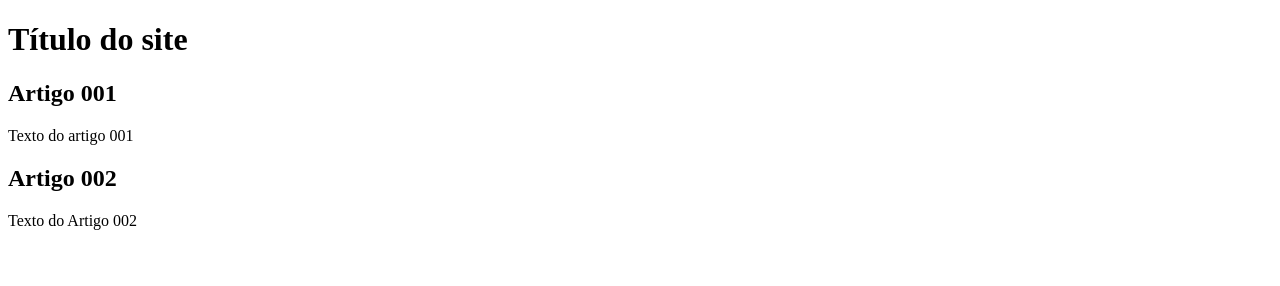
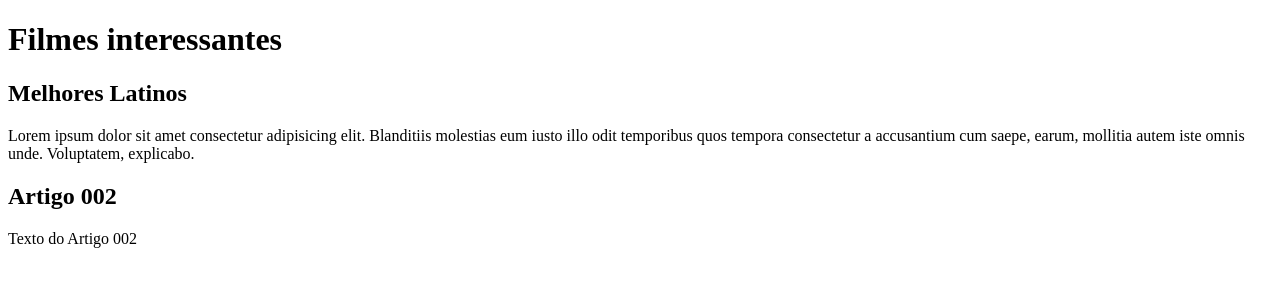
Before and after one commit to brendatavares/projeto-site, a plain HTML site: page index.html in a window 1280 px wide. Drawn offline with Linux system fonts and the light colour scheme.

Commit message:
add de conteúdo
Comecei a adicionar o conteúdo.

```diff
--- a/index.html
+++ b/index.html
@@ -9,11 +9,11 @@
 <body>
     <main>
         <header>
-            <h1>Título do site</h1>
+            <h1>Filmes interessantes</h1>
         </header>
         <article>
-               <h2>Artigo 001</h2>
-               <p>Texto do artigo 001</p>
+               <h2>Melhores Latinos</h2>
+               <p>Lorem ipsum dolor sit amet consectetur adipisicing elit. Blanditiis molestias eum iusto illo odit temporibus quos tempora consectetur a accusantium cum saepe, earum, mollitia autem iste omnis unde. Voluptatem, explicabo.</p>
                <h2>Artigo 002</h2>
                <p>Texto do Artigo 002</p>
         </article>
```
